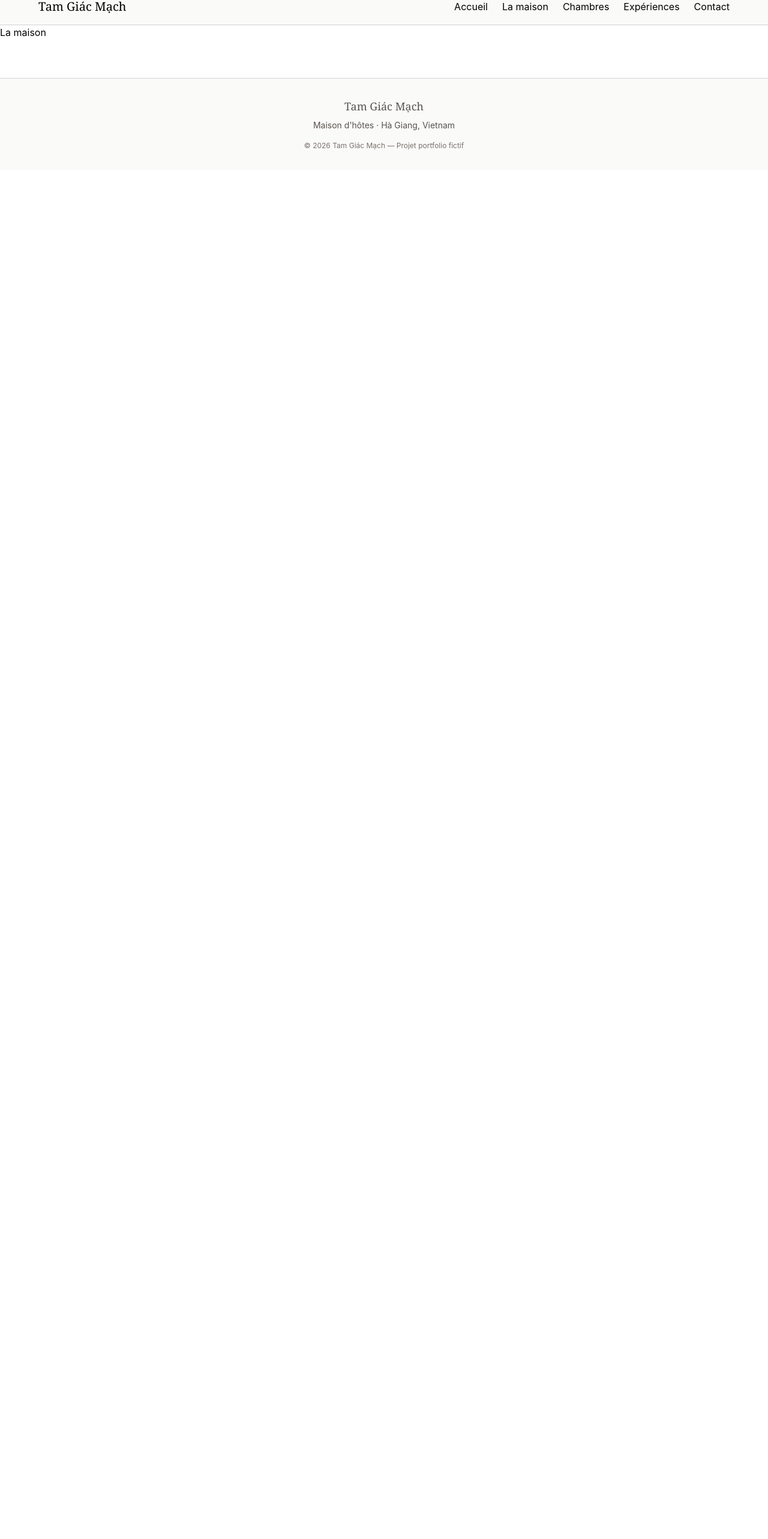
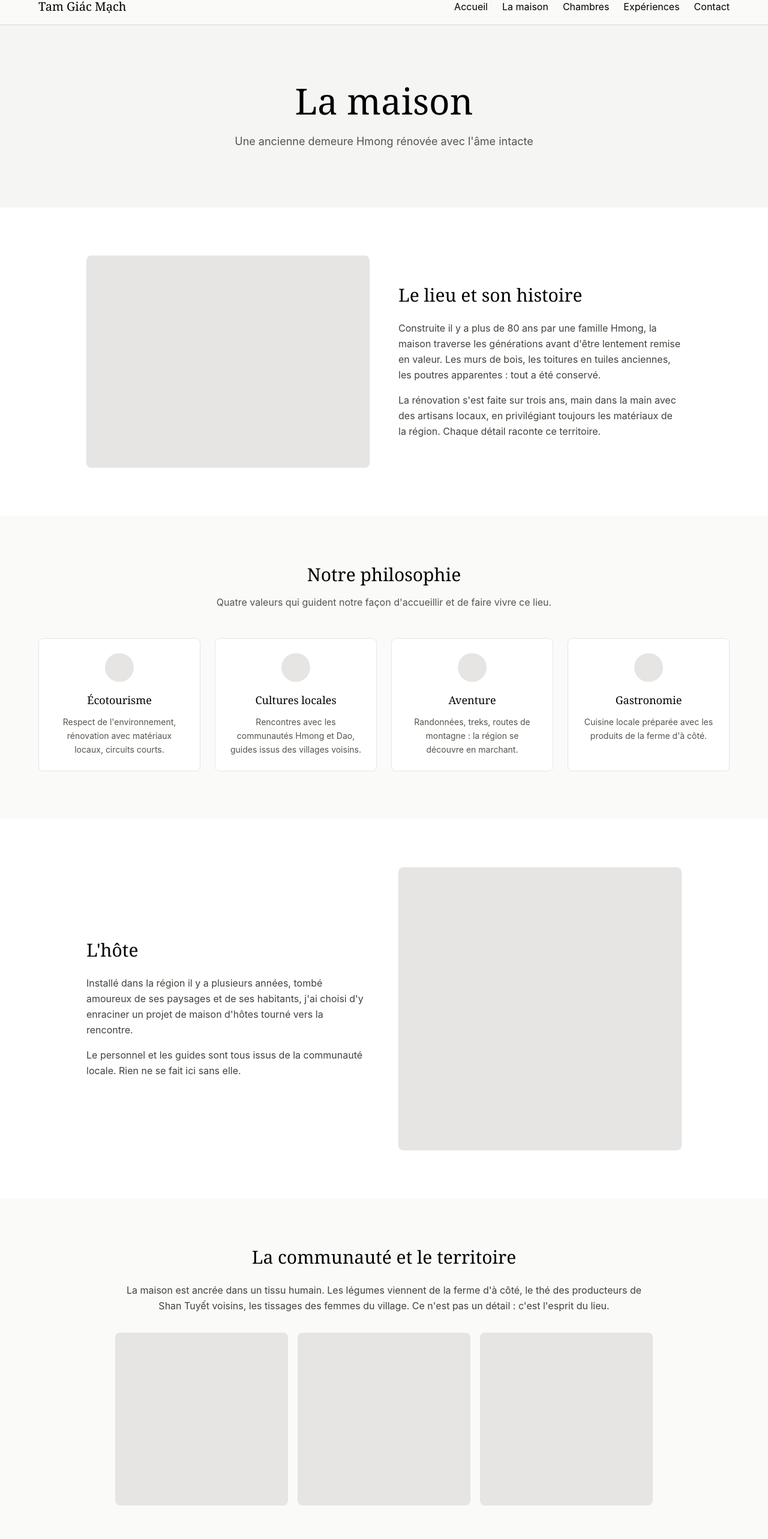
Before and after one commit to alexwebdevpro-coder/tam-giac-mach, a Vue app: page /la-maison in a window 1280 px wide. Shown: the part 19-2585 px from the top of the page at 60% size. Before the commit the page ends 800 px from the top, so only its background shows below. Built offline with nearby package versions, Linux system fonts and the light colour scheme.

Commit message:
feat: build house page with 6 sections and ValueCard component

```diff
--- /dev/null
+++ b/src/components/Home/ValueCard.vue
@@ -0,0 +1,22 @@
+<script setup>
+defineProps({
+  title: {
+    type: String,
+    required: true,
+  },
+  description: {
+    type: String,
+    required: true,
+  },
+})
+</script>
+
+<template>
+  <article class="bg-white border border-stone-200 rounded-lg p-6 text-center">
+    <div class="w-12 h-12 bg-stone-200 rounded-full mx-auto mb-4"></div>
+    <h3 class="text-lg font-serif mb-3">{{ title }}</h3>
+    <p class="text-stone-600 text-sm leading-relaxed">{{ description }}</p>
+  </article>
+</template>
+
+<style scoped></style>
--- a/src/views/HouseView.vue
+++ b/src/views/HouseView.vue
@@ -1,9 +1,122 @@
-<script setup></script>
+<script setup>
+import { RouterLink } from 'vue-router'
+import ValueCard from '@/components/Home/ValueCard.vue'
+
+const values = [
+  {
+    title: 'Écotourisme',
+    description: 'Respect de l\'environnement, rénovation avec matériaux locaux, circuits courts.',
+  },
+  {
+    title: 'Cultures locales',
+    description: 'Rencontres avec les communautés Hmong et Dao, guides issus des villages voisins.',
+  },
+  {
+    title: 'Aventure',
+    description: 'Randonnées, treks, routes de montagne : la région se découvre en marchant.',
+  },
+  {
+    title: 'Gastronomie',
+    description: 'Cuisine locale préparée avec les produits de la ferme d\'à côté.',
+  },
+]
+</script>
 
 <template>
-  <main>
-    <h1>La maison</h1>
-  </main>
+  <section class="bg-stone-100 py-24 px-4">
+    <div class="max-w-4xl mx-auto text-center">
+      <h1 class="text-5xl md:text-6xl font-serif mb-6">La maison</h1>
+      <p class="text-lg text-stone-600">
+        Une ancienne demeure Hmong rénovée avec l'âme intacte
+      </p>
+    </div>
+  </section>
+
+  <section class="max-w-5xl mx-auto px-4 py-20">
+    <div class="grid md:grid-cols-2 gap-12 items-center">
+      <div class="bg-stone-200 aspect-4/3 rounded-lg"></div>
+      <div>
+        <h2 class="text-3xl font-serif mb-6">Le lieu et son histoire</h2>
+        <p class="text-stone-700 leading-relaxed mb-4">
+          Construite il y a plus de 80 ans par une famille Hmong, la maison traverse les
+          générations avant d'être lentement remise en valeur. Les murs de bois, les
+          toitures en tuiles anciennes, les poutres apparentes : tout a été conservé.
+        </p>
+        <p class="text-stone-700 leading-relaxed">
+          La rénovation s'est faite sur trois ans, main dans la main avec des artisans
+          locaux, en privilégiant toujours les matériaux de la région. Chaque détail
+          raconte ce territoire.
+        </p>
+      </div>
+    </div>
+  </section>
+
+  <section class="bg-stone-50 py-20 px-4">
+    <div class="max-w-6xl mx-auto">
+      <div class="text-center mb-12">
+        <h2 class="text-3xl font-serif mb-4">Notre philosophie</h2>
+        <p class="text-stone-600 max-w-2xl mx-auto">
+          Quatre valeurs qui guident notre façon d'accueillir et de faire vivre ce lieu.
+        </p>
+      </div>
+
+      <div class="grid grid-cols-1 md:grid-cols-2 lg:grid-cols-4 gap-6">
+        <ValueCard
+          v-for="value in values"
+          :key="value.title"
+          :title="value.title"
+          :description="value.description"
+        />
+      </div>
+    </div>
+  </section>
+
+  <section class="max-w-5xl mx-auto px-4 py-20">
+    <div class="grid md:grid-cols-2 gap-12 items-center">
+      <div>
+        <h2 class="text-3xl font-serif mb-6">L'hôte</h2>
+        <p class="text-stone-700 leading-relaxed mb-4">
+          Installé dans la région il y a plusieurs années, tombé amoureux de ses paysages
+          et de ses habitants, j'ai choisi d'y enraciner un projet de maison d'hôtes
+          tourné vers la rencontre.
+        </p>
+        <p class="text-stone-700 leading-relaxed">
+          Le personnel et les guides sont tous issus de la communauté locale. Rien ne se
+          fait ici sans elle.
+        </p>
+      </div>
+      <div class="bg-stone-200 aspect-square rounded-lg md:order-last order-first"></div>
+    </div>
+  </section>
+
+  <section class="bg-stone-50 py-20 px-4">
+    <div class="max-w-4xl mx-auto text-center">
+      <h2 class="text-3xl font-serif mb-6">La communauté et le territoire</h2>
+      <p class="text-stone-700 leading-relaxed mb-8">
+        La maison est ancrée dans un tissu humain. Les légumes viennent de la ferme d'à
+        côté, le thé des producteurs de Shan Tuyết voisins, les tissages des femmes du
+        village. Ce n'est pas un détail : c'est l'esprit du lieu.
+      </p>
+      <div class="grid grid-cols-3 gap-4">
+        <div class="bg-stone-200 aspect-square rounded-lg"></div>
+        <div class="bg-stone-200 aspect-square rounded-lg"></div>
+        <div class="bg-stone-200 aspect-square rounded-lg"></div>
+      </div>
+    </div>
+  </section>
+
+  <section class="max-w-4xl mx-auto px-4 py-20 text-center">
+    <h2 class="text-3xl font-serif mb-4">Prêt à découvrir les chambres ?</h2>
+    <p class="text-stone-600 mb-8">
+      Trois atmosphères, toutes tournées vers la vallée.
+    </p>
+    <RouterLink
+      :to="{ name: 'rooms' }"
+      class="inline-block bg-stone-800 text-white px-8 py-3 rounded hover:bg-stone-700"
+    >
+      Voir les chambres
+    </RouterLink>
+  </section>
 </template>
 
 <style scoped></style>
```
